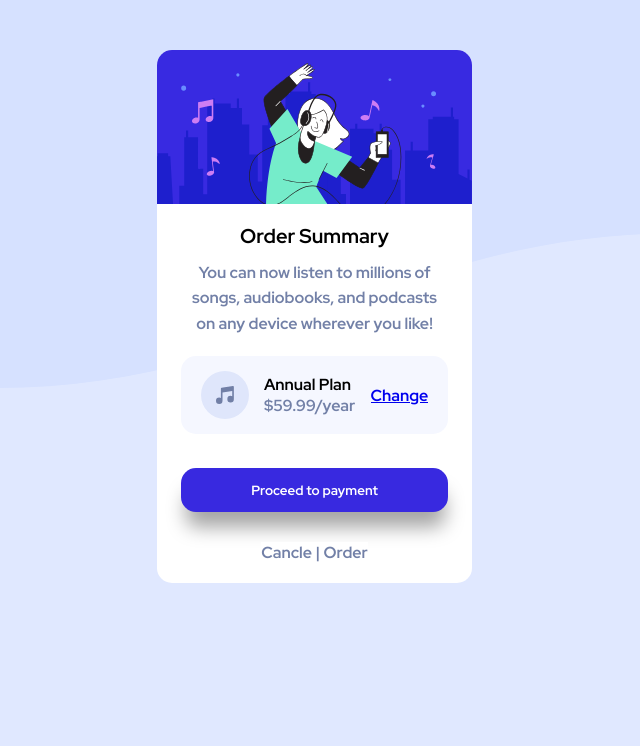
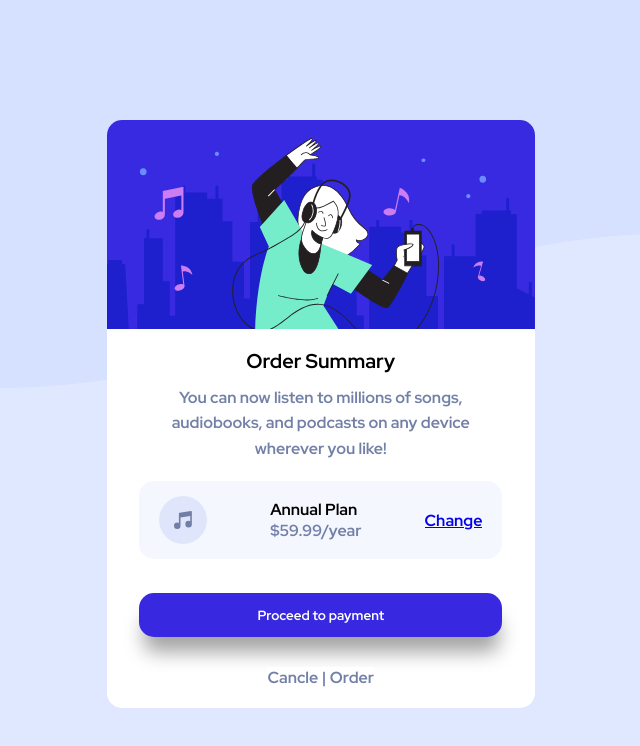
Before and after one commit to abderrahman-teta/challenge_1, a plain HTML site: page index.html in a window 1280 px wide. Shown: the whole page, without its empty margins (308-948 px from the left). Drawn offline with Linux system fonts and the light colour scheme.

Commit message:
edite card margin top

```diff
--- a/css/style.css
+++ b/css/style.css
@@ -13,12 +13,13 @@ body {
 }
 .container {
   margin: 50px auto;
-  width: 350px;
+  width: 450px;
   display: flex;
   align-items: center;
 }
 .card {
-  width: 90%;
+  margin-top: 70px;
+  width: 95%;
   display: flex;
   flex-direction: column;
   background-color: white;
```
